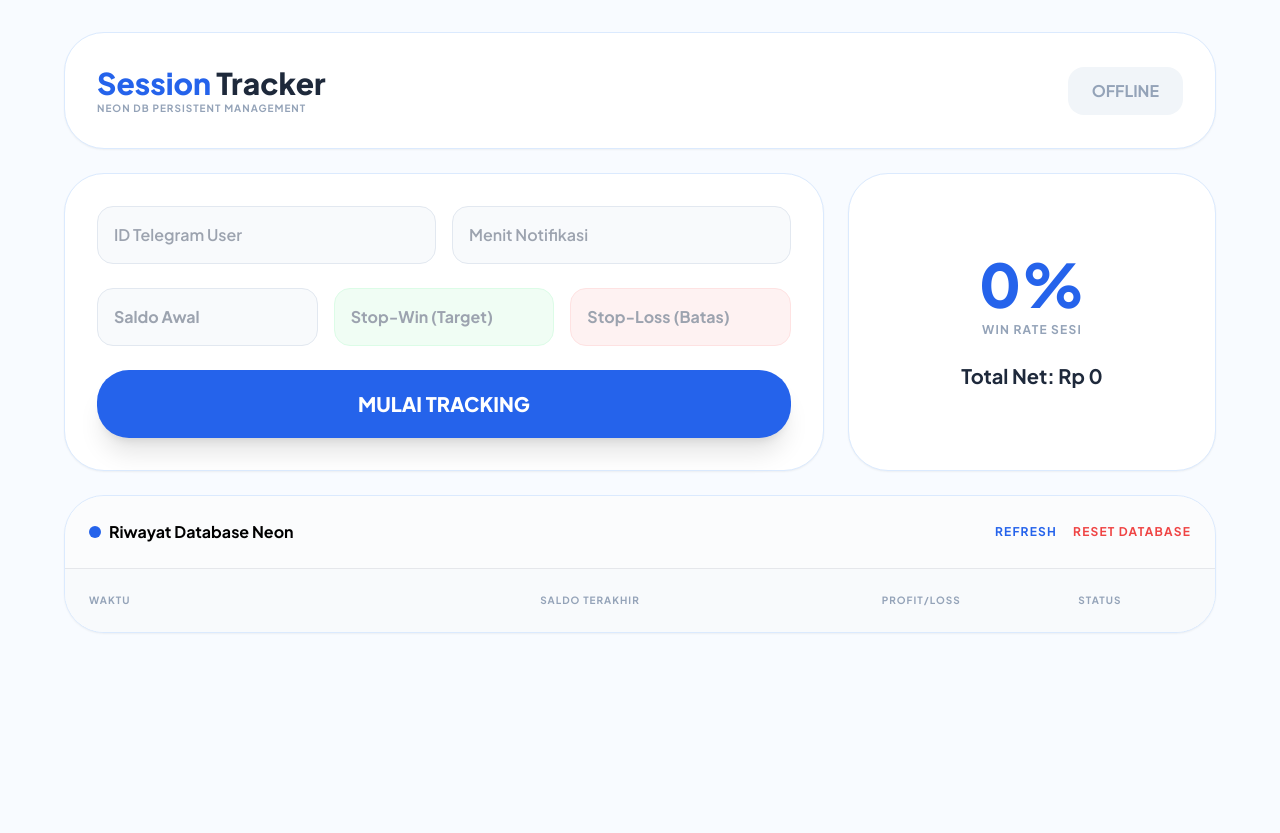
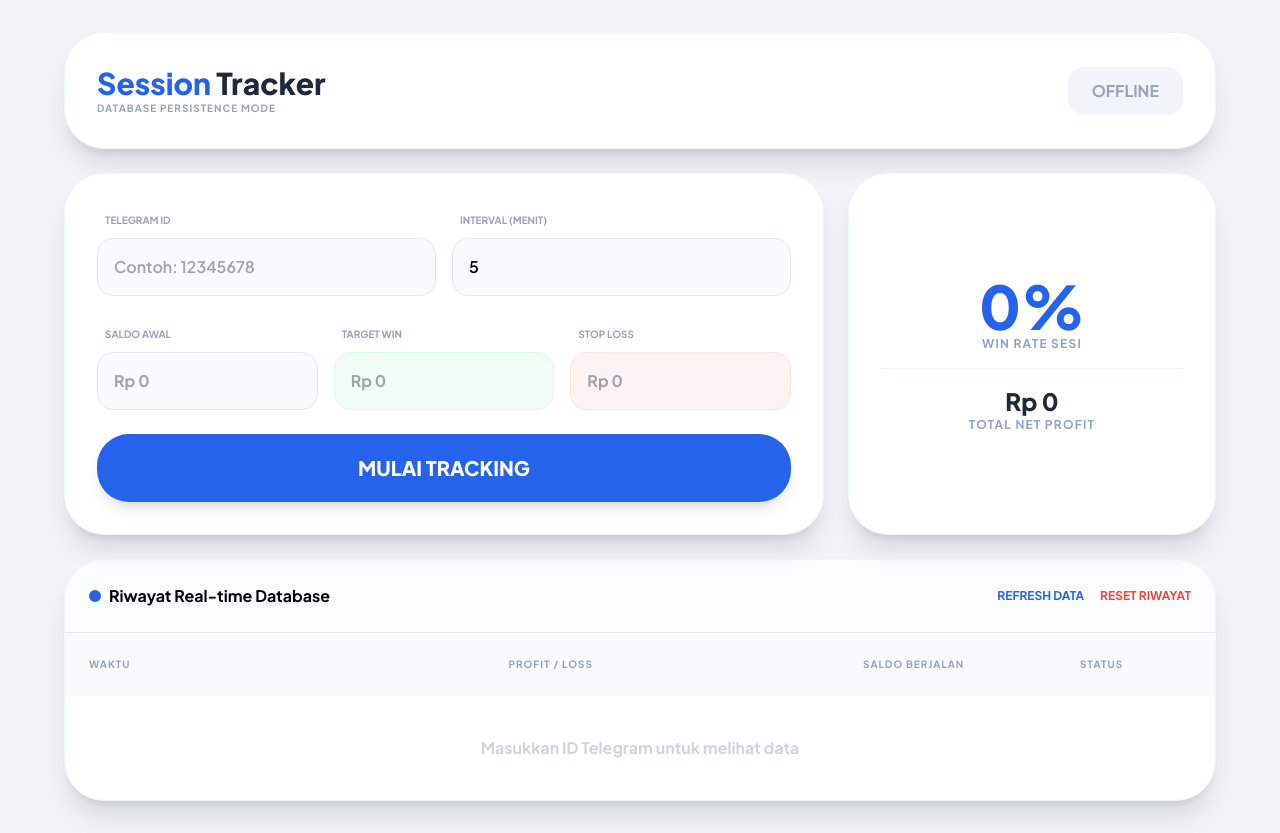
Before and after one commit to Yu1chiro/trackslot-bot, a website: page public/index.html in a window 1280 px wide. Both pictures are taken after a click on the button "MULAI TRACKING". Before the commit the page ends 800 px from the top, so only its background shows below. Drawn offline with nearby package versions, Linux system fonts and the light colour scheme.

Commit message:
update function

```diff
--- a/public/index.html
+++ b/public/index.html
@@ -3,60 +3,89 @@
 <head>
     <meta charset="UTF-8" />
     <meta name="viewport" content="width=device-width, initial-scale=1.0"/>
-    <title>Professional Session Tracker - Neon DB</title>
+    <title>Session Tracker Pro - Neon DB</title>
     <script src="https://cdn.tailwindcss.com"></script>
     <link href="https://fonts.googleapis.com/css2?family=Plus+Jakarta+Sans:wght@400;600;700;800&display=swap" rel="stylesheet">
     <style>
-        body { font-family: 'Plus Jakarta Sans', sans-serif; background-color: #f8fbff; }
+        body { font-family: 'Plus Jakarta Sans', sans-serif; background-color: #f0f4f8; }
+        .card-glass { background: rgba(255, 255, 255, 0.9); backdrop-filter: blur(10px); }
     </style>
 </head>
 <body class="min-h-screen p-4 md:p-8">
 
     <div class="max-w-6xl mx-auto space-y-6">
-        <header class="flex flex-col md:flex-row justify-between items-center bg-white p-8 rounded-[2.5rem] shadow-sm border border-blue-100 gap-4">
+        <header class="flex flex-col md:flex-row justify-between items-center bg-white p-8 rounded-[2.5rem] shadow-xl border border-blue-50 gap-4">
             <div>
                 <h1 class="text-3xl font-black text-blue-600">Session <span class="text-slate-800">Tracker</span></h1>
-                <p class="text-slate-400 font-bold text-[10px] uppercase tracking-widest">Neon DB Persistent Management</p>
+                <p class="text-slate-400 font-bold text-[10px] uppercase tracking-widest">Database Persistence Mode</p>
             </div>
-            <div id="status" class="px-6 py-3 rounded-2xl font-bold bg-slate-100 text-slate-400 flex items-center gap-2">OFFLINE</div>
+            <div id="status" class="px-6 py-3 rounded-2xl font-bold bg-slate-100 text-slate-400 flex items-center gap-2 transition-all">OFFLINE</div>
         </header>
 
         <div class="grid lg:grid-cols-3 gap-6">
-            <div class="lg:col-span-2 bg-white rounded-[2.5rem] p-8 shadow-sm border border-blue-100 space-y-6">
+            <div class="lg:col-span-2 bg-white rounded-[2.5rem] p-8 shadow-xl border border-blue-50 space-y-6">
                 <div class="grid md:grid-cols-2 gap-4">
-                    <input id="tgId" type="text" oninput="fetchLogs()" placeholder="ID Telegram User" class="w-full p-4 bg-slate-50 border border-slate-200 rounded-2xl outline-none font-semibold focus:ring-2 focus:ring-blue-500">
-                    <input id="interval" type="number" placeholder="Menit Notifikasi" class="w-full p-4 bg-slate-50 border border-slate-200 rounded-2xl outline-none font-semibold">
+                    <div class="space-y-2">
+                        <label class="text-[10px] font-bold text-slate-400 uppercase ml-2">Telegram ID</label>
+                        <input id="tgId" type="text" oninput="fetchLogs()" placeholder="Contoh: 12345678" class="w-full p-4 bg-slate-50 border border-slate-200 rounded-2xl outline-none font-semibold focus:ring-2 focus:ring-blue-500">
+                    </div>
+                    <div class="space-y-2">
+                        <label class="text-[10px] font-bold text-slate-400 uppercase ml-2">Interval (Menit)</label>
+                        <input id="interval" type="number" placeholder="Menit" value="5" class="w-full p-4 bg-slate-50 border border-slate-200 rounded-2xl outline-none font-semibold">
+                    </div>
                 </div>
                 <div class="grid md:grid-cols-3 gap-4">
-                    <input id="startBal" type="text" onkeyup="formatIDR(this)" placeholder="Saldo Awal" class="w-full p-4 bg-slate-50 border border-slate-200 rounded-2xl outline-none font-bold text-blue-600">
-                    <input id="targetWin" type="text" onkeyup="formatIDR(this)" placeholder="Stop-Win (Target)" class="w-full p-4 bg-green-50 border border-green-100 rounded-2xl outline-none font-bold text-green-600">
-                    <input id="stopLoss" type="text" onkeyup="formatIDR(this)" placeholder="Stop-Loss (Batas)" class="w-full p-4 bg-red-50 border border-red-100 rounded-2xl outline-none font-bold text-red-600">
+                    <div class="space-y-2">
+                        <label class="text-[10px] font-bold text-slate-400 uppercase ml-2">Saldo Awal</label>
+                        <input id="startBal" type="text" onkeyup="formatIDR(this)" placeholder="Rp 0" class="w-full p-4 bg-slate-50 border border-slate-200 rounded-2xl outline-none font-bold text-blue-600">
                     </div>
-                <button onclick="start()" id="btnStart" class="w-full bg-blue-600 text-white py-5 rounded-[2rem] font-black text-xl shadow-xl transition-all active:scale-95">MULAI TRACKING</button>
-                <button onclick="stop()" id="btnStop" class="hidden w-full bg-red-500 text-white py-5 rounded-[2rem] font-black text-xl shadow-xl transition-all">HENTIKAN TRACKER</button>
+                    <div class="space-y-2">
+                        <label class="text-[10px] font-bold text-slate-400 uppercase ml-2 text-green-600">Target Win</label>
+                        <input id="targetWin" type="text" onkeyup="formatIDR(this)" placeholder="Rp 0" class="w-full p-4 bg-green-50 border border-green-100 rounded-2xl outline-none font-bold text-green-600">
+                    </div>
+                    <div class="space-y-2">
+                        <label class="text-[10px] font-bold text-slate-400 uppercase ml-2 text-red-600">Stop Loss</label>
+                        <input id="stopLoss" type="text" onkeyup="formatIDR(this)" placeholder="Rp 0" class="w-full p-4 bg-red-50 border border-red-100 rounded-2xl outline-none font-bold text-red-600">
+                    </div>
+                </div>
+                <button onclick="start()" id="btnStart" class="w-full bg-blue-600 hover:bg-blue-700 text-white py-5 rounded-[2rem] font-black text-xl shadow-lg transition-all active:scale-95">MULAI TRACKING</button>
+                <button onclick="stop()" id="btnStop" class="hidden w-full bg-red-500 hover:bg-red-600 text-white py-5 rounded-[2rem] font-black text-xl shadow-lg transition-all">HENTIKAN TRACKER</button>
             </div>
 
-            <div class="bg-white rounded-[2.5rem] p-8 shadow-sm border border-blue-100 flex flex-col justify-center text-center space-y-2">
+            <div class="bg-white rounded-[2.5rem] p-8 shadow-xl border border-blue-50 flex flex-col justify-center text-center space-y-4">
+                <div>
                     <div id="wrDisplay" class="text-6xl font-black text-blue-600">0%</div>
                     <p class="text-slate-400 font-bold text-xs uppercase tracking-widest">Win Rate Sesi</p>
-                <div id="totalDisplay" class="text-xl font-bold text-slate-800 pt-4">Total Net: Rp 0</div>
+                </div>
+                <div class="h-[1px] bg-slate-100 w-full"></div>
+                <div>
+                    <div id="totalDisplay" class="text-2xl font-black text-slate-800">Rp 0</div>
+                    <p class="text-slate-400 font-bold text-xs uppercase tracking-widest">Total Net Profit</p>
+                </div>
             </div>
         </div>
 
-        <div class="bg-white rounded-[2.5rem] shadow-sm border border-blue-100 overflow-hidden">
-            <div class="p-6 border-b flex justify-between items-center bg-slate-50/50">
-                <span class="font-bold flex items-center gap-2"><span class="w-3 h-3 bg-blue-600 rounded-full"></span> Riwayat Database Neon</span>
+        <div class="bg-white rounded-[2.5rem] shadow-xl border border-blue-50 overflow-hidden">
+            <div class="p-6 border-b flex flex-wrap justify-between items-center bg-slate-50/50 gap-4">
+                <span class="font-bold flex items-center gap-2"><span class="w-3 h-3 bg-blue-600 rounded-full animate-pulse"></span> Riwayat Real-time Database</span>
                 <div class="flex gap-4">
-                    <button onclick="fetchLogs()" class="text-blue-600 text-xs font-bold uppercase tracking-widest">Refresh</button>
-                    <button onclick="resetLogs()" class="text-red-500 text-xs font-bold uppercase tracking-widest">Reset Database</button>
+                    <button onclick="fetchLogs()" class="text-blue-600 text-xs font-bold uppercase hover:underline">Refresh Data</button>
+                    <button onclick="resetLogs()" class="text-red-500 text-xs font-bold uppercase hover:underline">Reset Riwayat</button>
                 </div>
             </div>
             <div class="overflow-x-auto">
                 <table class="w-full text-left">
                     <thead class="bg-slate-50 text-slate-400 text-[10px] uppercase font-black tracking-widest">
-                        <tr><th class="p-6">Waktu</th><th class="p-6 text-right">Saldo Terakhir</th><th class="p-6 text-right">Profit/Loss</th><th class="p-6 text-center">Status</th></tr>
+                        <tr>
+                            <th class="p-6">Waktu</th>
+                            <th class="p-6 text-right">Profit / Loss</th>
+                            <th class="p-6 text-right">Saldo Berjalan</th>
+                            <th class="p-6 text-center">Status</th>
+                        </tr>
                     </thead>
-                    <tbody id="logBody" class="divide-y divide-slate-50"></tbody>
+                    <tbody id="logBody" class="divide-y divide-slate-50">
+                        <tr><td colspan="4" class="p-10 text-center text-slate-300 font-bold">Masukkan ID Telegram untuk melihat data</td></tr>
+                    </tbody>
                 </table>
             </div>
         </div>
@@ -76,22 +105,26 @@
         el.value = val ? new Intl.NumberFormat('id-ID').format(val) : "";
     }
 
-    function parse(s) { return Number(s.replace(/\./g, "")); }
+    function parse(s) {
+        if(!s) return 0;
+        return Number(s.replace(/\./g, ""));
+    }
 
     async function start() {
         const tgIdValue = document.getElementById('tgId').value;
         const payload = {
             telegramId: tgIdValue,
-            interval: document.getElementById('interval').value,
+            interval: document.getElementById('interval').value || 5,
             startBalance: parse(document.getElementById('startBal').value),
             targetWin: parse(document.getElementById('targetWin').value),
             stopLoss: parse(document.getElementById('stopLoss').value)
         };
 
-        if(!payload.telegramId || !payload.interval) return alert("ID Telegram & Interval wajib diisi!");
+        if(!payload.telegramId) return alert("ID Telegram wajib diisi!");
 
         localStorage.setItem('tgId', tgIdValue);
 
+        try {
             const res = await fetch('/api/start-session', {
                 method: 'POST',
                 headers: {'Content-Type': 'application/json'},
@@ -104,34 +137,67 @@
                 document.getElementById('btnStart').classList.add('hidden');
                 document.getElementById('btnStop').classList.remove('hidden');
                 fetchLogs();
+                if(window.refreshLogsInt) clearInterval(window.refreshLogsInt);
                 window.refreshLogsInt = setInterval(fetchLogs, 5000);
             }
+        } catch (err) { alert("Gagal memulai sesi"); }
     }
 
     async function fetchLogs() {
         const tgId = document.getElementById('tgId').value;
         if(!tgId) return;
+
+        try {
             const res = await fetch(`/api/logs/${tgId}`);
             const data = await res.json();
             const body = document.getElementById('logBody');
-        let total = 0, winCount = 0;
+
+            if(data.length === 0) {
+                body.innerHTML = '<tr><td colspan="4" class="p-10 text-center text-slate-300 font-bold">Belum ada data di database</td></tr>';
+                document.getElementById('wrDisplay').textContent = '0%';
+                document.getElementById('totalDisplay').textContent = 'Rp 0';
+                return;
+            }
+
+            let totalNet = 0, winCount = 0;
 
             body.innerHTML = data.map(l => {
                 const pl = parseInt(l.profit_loss);
-            total += pl;
+                totalNet += pl;
                 if(l.status === 'WIN') winCount++;
-            return `<tr><td class="p-6 text-xs text-slate-400 font-bold">${new Date(l.time).toLocaleTimeString()}</td><td class="p-6 text-right font-bold text-slate-800">Rp ${parseInt(l.current_balance).toLocaleString()}</td><td class="p-6 text-right font-black ${l.status === 'WIN' ? 'text-green-600' : 'text-red-500'}">${l.status === 'WIN' ? '+' : ''}${pl.toLocaleString()}</td><td class="p-6 text-center"><span class="px-3 py-1 rounded-full text-[10px] font-black ${l.status === 'WIN' ? 'bg-green-100 text-green-700' : 'bg-red-100 text-red-700'}">${l.status}</span></td></tr>`;
+
+                return `
+                    <tr class="hover:bg-slate-50 transition-colors">
+                        <td class="p-6 text-xs text-slate-400 font-bold">${new Date(l.time).toLocaleTimeString('id-ID')}</td>
+                        <td class="p-6 text-right font-black ${l.status === 'WIN' ? 'text-green-600' : 'text-red-500'}">
+                            ${pl >= 0 ? '+' : ''}${pl.toLocaleString('id-ID')}
+                        </td>
+                        <td class="p-6 text-right font-bold text-slate-800">Rp ${parseInt(l.current_balance).toLocaleString('id-ID')}</td>
+                        <td class="p-6 text-center">
+                            <span class="px-4 py-1.5 rounded-full text-[10px] font-black ${l.status === 'WIN' ? 'bg-green-100 text-green-700' : 'bg-red-100 text-red-700'}">
+                                ${l.status}
+                            </span>
+                        </td>
+                    </tr>`;
             }).join('');
 
-        document.getElementById('wrDisplay').textContent = data.length ? Math.round((winCount/data.length)*100)+'%' : '0%';
-        document.getElementById('totalDisplay').textContent = `Total Net: Rp ${total.toLocaleString('id-ID')}`;
+            document.getElementById('wrDisplay').textContent = Math.round((winCount/data.length)*100) + '%';
+            document.getElementById('totalDisplay').textContent = `Rp ${totalNet.toLocaleString('id-ID')}`;
+            document.getElementById('totalDisplay').className = `text-2xl font-black ${totalNet >= 0 ? 'text-green-600' : 'text-red-500'}`;
+
+        } catch (e) { console.error("Fetch Error"); }
     }
 
     async function resetLogs() {
-        if(!confirm("Hapus semua riwayat permanen di database?")) return;
         const tgId = document.getElementById('tgId').value;
+        if(!tgId) return alert("Masukkan ID Telegram dahulu");
+
+        if(!confirm("Hapus semua riwayat sesi ini secara permanen dari database?")) return;
+
+        try {
             await fetch(`/api/logs/${tgId}`, { method: 'DELETE' });
             fetchLogs();
+        } catch (e) { alert("Gagal mereset database"); }
     }
 
     async function stop() {
```
Also changed, not shown: server.js (+60 -38 lines). Lines whose indentation alone changed are shown as unchanged.
